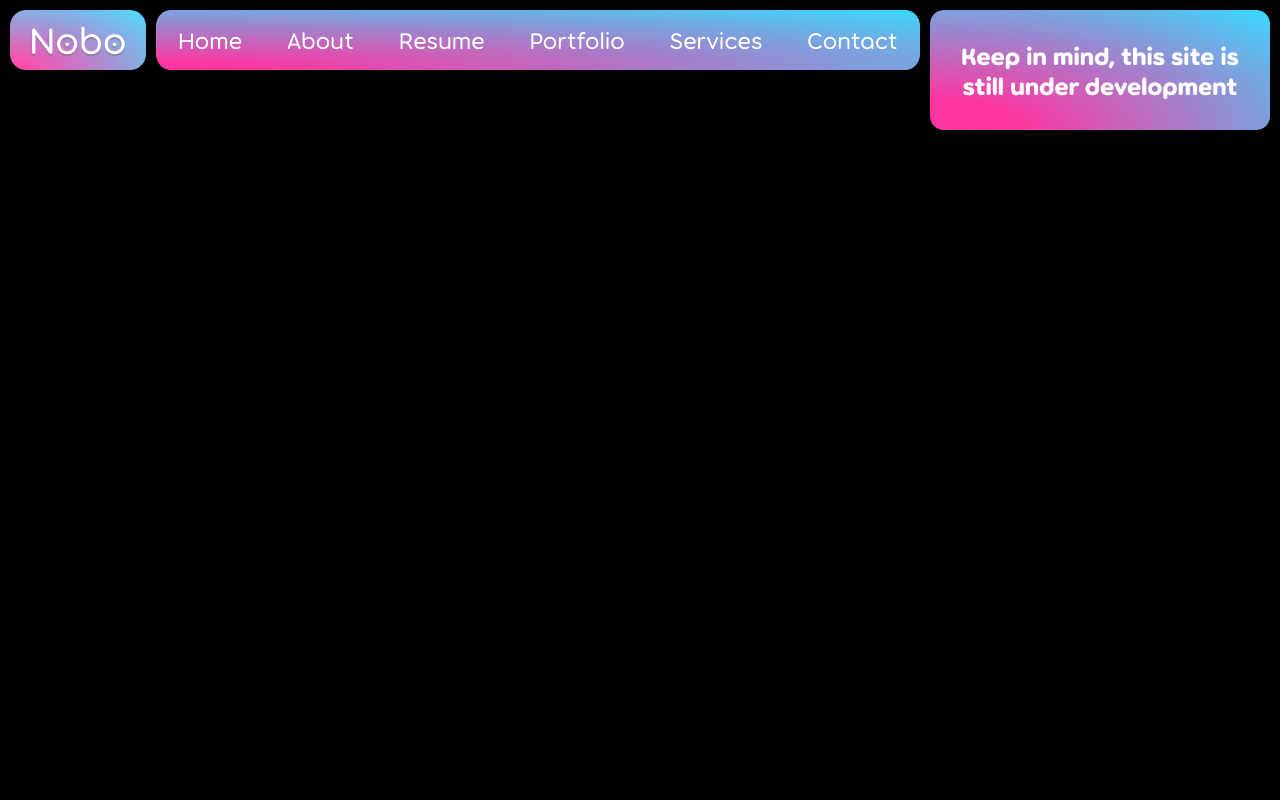
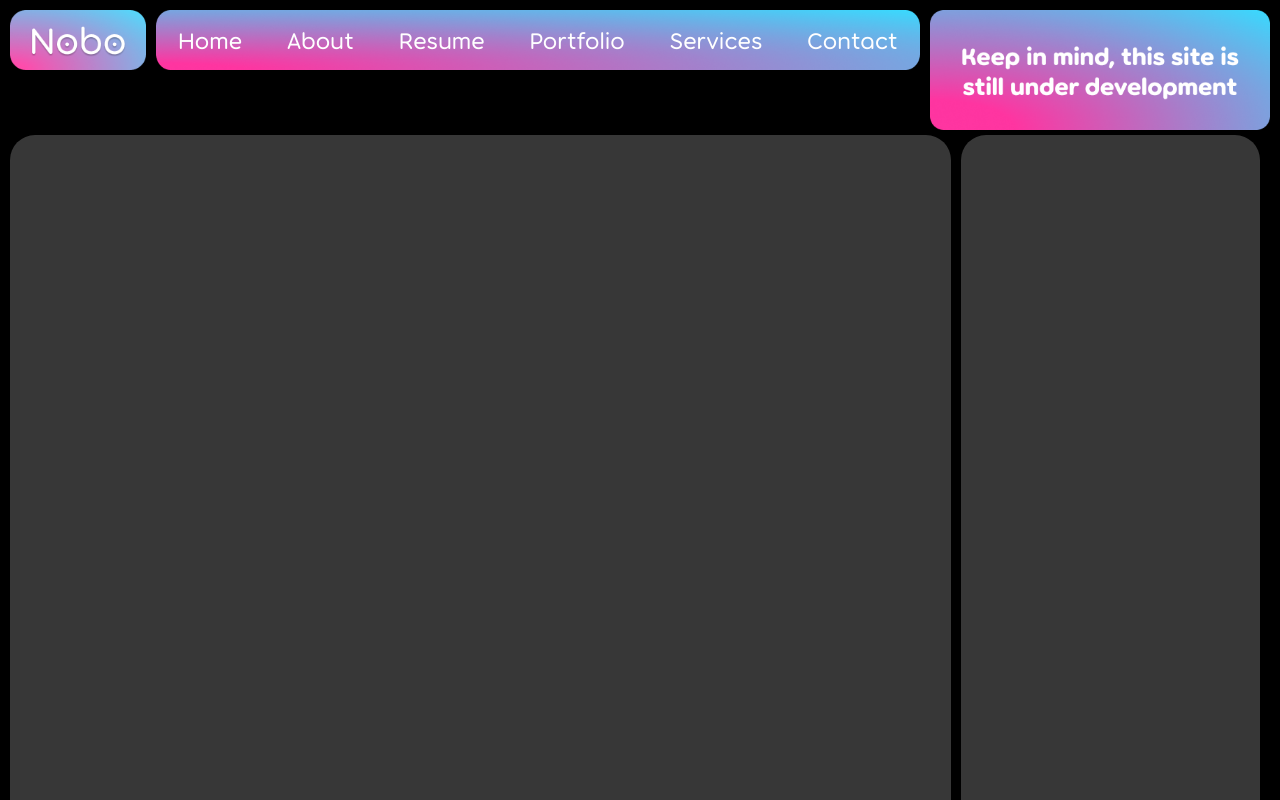
Before and after one commit to Nobo04/Nobo-website, a plain HTML site: page index.html in a window 1280 px wide. Shown: the top 800 px of the page. Drawn offline with Linux system fonts and the light colour scheme.

Commit message:
Add main info boxes

```diff
--- a/index.html
+++ b/index.html
@@ -39,6 +39,11 @@
             </div>
 
         </div>
+        <div class="info-sections">
+            <div class="main-section"></div>
+            <div class="socials-section"></div>
+        </div>
+
     </div>
 </body>
 
--- a/styles.css
+++ b/styles.css
@@ -28,7 +28,7 @@ a:link, a:visited {
     flex-direction: row;
     margin-top: 10px;
 }
-.logo img{
+.logo img {
     order: 0;
     margin-left: 10px;
     height: 63px;
@@ -60,3 +60,25 @@ a:link, a:visited {
 
 
 /* Home styles */
+.info-sections {
+    display: flex;
+    flex-wrap: nowrap;
+    flex-direction: row;
+    margin-inline: 10px;
+}
+.main-section {
+    border-radius: 25px;
+    height: 1100px;
+    width: 100%;
+
+    background-color: #373737;
+
+}
+.socials-section {
+    border-radius: 25px;
+    height: 1100px;
+    width: 400px;
+    margin-inline: 10px;
+    background-color: #373737;
+
+}
```
